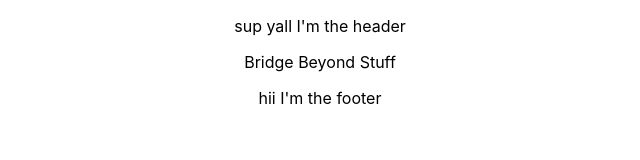
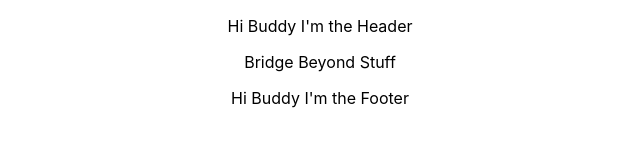
Before and after one commit to CarloRossi11/bridge-beyond-client, a React (Create React App) app: page / in a window 1280 px wide. Shown: the top 160 px of the page, without its empty margins (320-960 px from the left). Built offline with nearby package versions, Linux system fonts and the light colour scheme.

Commit message:
changed header and footer

```diff
--- a/src/components/Footer.js
+++ b/src/components/Footer.js
@@ -5,7 +5,7 @@ function Footer() {
       <div className="Footer">
 
           <p>
-            hii I'm the footer
+            Hi Buddy I'm the Footer
           </p>
 
       </div>
--- a/src/components/Header.js
+++ b/src/components/Header.js
@@ -5,7 +5,7 @@ function Header() {
       <div className="Header">
 
           <p>
-            sup yall I'm the header
+            Hi Buddy I'm the Header
           </p>
 
       </div>
```
